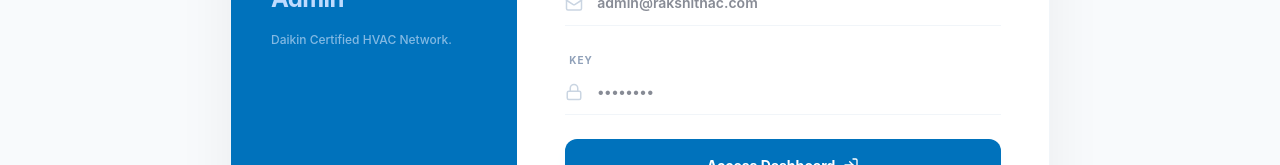
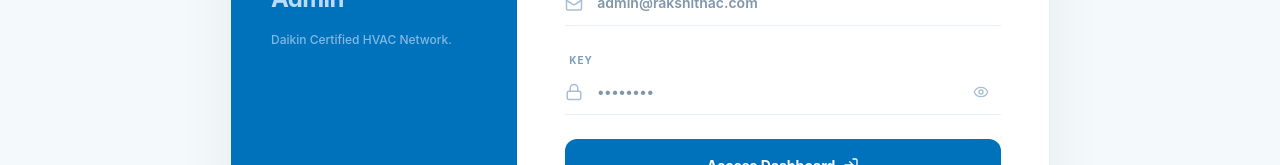
Before and after one commit to charankumardigitalraiz-max/rakshit-ai-conditioners-admin, a React (Vite) app: page /login in a window 1280 px wide. Shown: the part 328-493 px from the top of the page. Built offline with nearby package versions, Linux system fonts and the light colour scheme.

Commit message:
updated colors and themes

```diff
--- a/src/index.css
+++ b/src/index.css
@@ -1,11 +1,23 @@
 @import "tailwindcss";
 
 @theme {
-  --color-brand: #00AEEF;
-  --color-brand-hover: #0087B8;
+  --color-brand: #0072bc;
+  --color-brand-hover: #005aab;
   --color-accent: #FBB040;
-  --color-surface: #f8fafc;
-  --color-border: #e2e8f0;
+  --color-surface: #f4f9fc;
+  --color-border: #e8eff5;
+
+  /* Overriding Slate with Logo Navy Colors to remove dull black */
+  --color-slate-900: #002f54;
+  --color-slate-800: #004070;
+  --color-slate-700: #00528c;
+  --color-slate-600: #296a99;
+  --color-slate-500: #4a80a8;
+  --color-slate-400: #7a9ebf;
+  --color-slate-300: #a9bed4;
+  --color-slate-200: #cddceb;
+  --color-slate-100: #e8eff5;
+  --color-slate-50:  #f5f8fa;
 
   --font-sans: "Inter", system-ui, -apple-system, sans-serif;
 }
--- a/src/layouts/AdminLayout.jsx
+++ b/src/layouts/AdminLayout.jsx
@@ -35,7 +35,7 @@ const AdminLayout = () => {
   ]
 
   return (
-    <div className="min-h-screen bg-[#f8fafc] flex">
+    <div className="min-h-screen bg-surface flex">
       {/* Logout Modal */}
       <AnimatePresence>
         {showLogoutModal && (
--- a/src/pages/Login.jsx
+++ b/src/pages/Login.jsx
@@ -2,7 +2,7 @@ import React, { useState, useEffect } from 'react'
 import { useDispatch, useSelector } from 'react-redux'
 import { useNavigate } from 'react-router-dom'
 import { login, reset } from '../store/slices/authSlice'
-import { LogIn, Mail, Lock, Loader2, AlertCircle, Shield, Globe, Activity } from 'lucide-react'
+import { LogIn, Mail, Lock, Loader2, AlertCircle, Shield, Globe, Activity, EyeOff, Eye } from 'lucide-react'
 import { toast } from 'react-hot-toast'
 
 const Login = () => {
@@ -15,7 +15,7 @@ const Login = () => {
 
   const dispatch = useDispatch()
   const navigate = useNavigate()
-
+  const [passwordVisible, setPasswordVisible] = useState(false)
   const { user, isLoading, isError, isSuccess, message } = useSelector(
     (state) => state.auth
   )
@@ -47,7 +47,7 @@ const Login = () => {
   }
 
   return (
-    <div className="min-h-screen w-full flex items-center justify-center bg-[#f8fafc] p-4 relative overflow-hidden">
+    <div className="min-h-screen w-full flex items-center justify-center bg-surface p-4 relative overflow-hidden">
       {/* Subtle Background Accent */}
       <div className="absolute top-0 right-0 w-full h-full opacity-[0.05] pointer-events-none">
         <svg width="100%" height="100%" viewBox="0 0 100 100" preserveAspectRatio="none">
@@ -132,7 +132,7 @@ const Login = () => {
                   <Lock className="w-[18px] h-[18px]" />
                 </div>
                 <input
-                  type="password"
+                  type={passwordVisible ? 'text' : 'password'}
                   id="password"
                   value={password}
                   onChange={onChange}
@@ -140,6 +140,13 @@ const Login = () => {
                   placeholder="••••••••"
                   className="w-full bg-transparent border-b border-slate-100 focus:border-[#0072bc] py-3 pl-8 text-slate-900 text-sm font-semibold transition-all outline-none"
                 />
+                <button
+                  type="button"
+                  onClick={() => setPasswordVisible(!passwordVisible)}
+                  className="absolute right-3 top-1/2 -translate-y-1/2 text-slate-300 focus:text-[#0072bc] transition-colors"
+                >
+                  {passwordVisible ? <EyeOff className="w-4 h-4" /> : <Eye className="w-4 h-4" />}
+                </button>
               </div>
             </div>
 
--- a/src/services/api.js
+++ b/src/services/api.js
@@ -2,8 +2,8 @@ import axios from 'axios';
 
 // Central API configuration
 const API = axios.create({
-  baseURL: 'https://rakshit-ai-conditioners-backend.onrender.com/api/admin',
-  // baseURL: 'http://localhost:9000/api/admin',
+  // baseURL: 'https://rakshit-ai-conditioners-backend.onrender.com/api/admin',
+  baseURL: 'http://localhost:9000/api/admin',
 });
 
 // Add a request interceptor to attach the auth token
--- a/src/utils/imageHandler.js
+++ b/src/utils/imageHandler.js
@@ -1,5 +1,5 @@
-export const SERVER_URL = 'https://rakshit-ai-conditioners-backend.onrender.com';
-// export const SERVER_URL = 'http://localhost:9000';
+// export const SERVER_URL = 'https://rakshit-ai-conditioners-backend.onrender.com';
+export const SERVER_URL = 'http://localhost:9000';
 
 export const getImageUrl = (imagePath) => {
   if (!imagePath) return '';
```
Also changed, not shown: src/pages/ContactMessages.jsx (line endings or trailing spaces), 1 other file (tests, documents, lock files or other folders).
